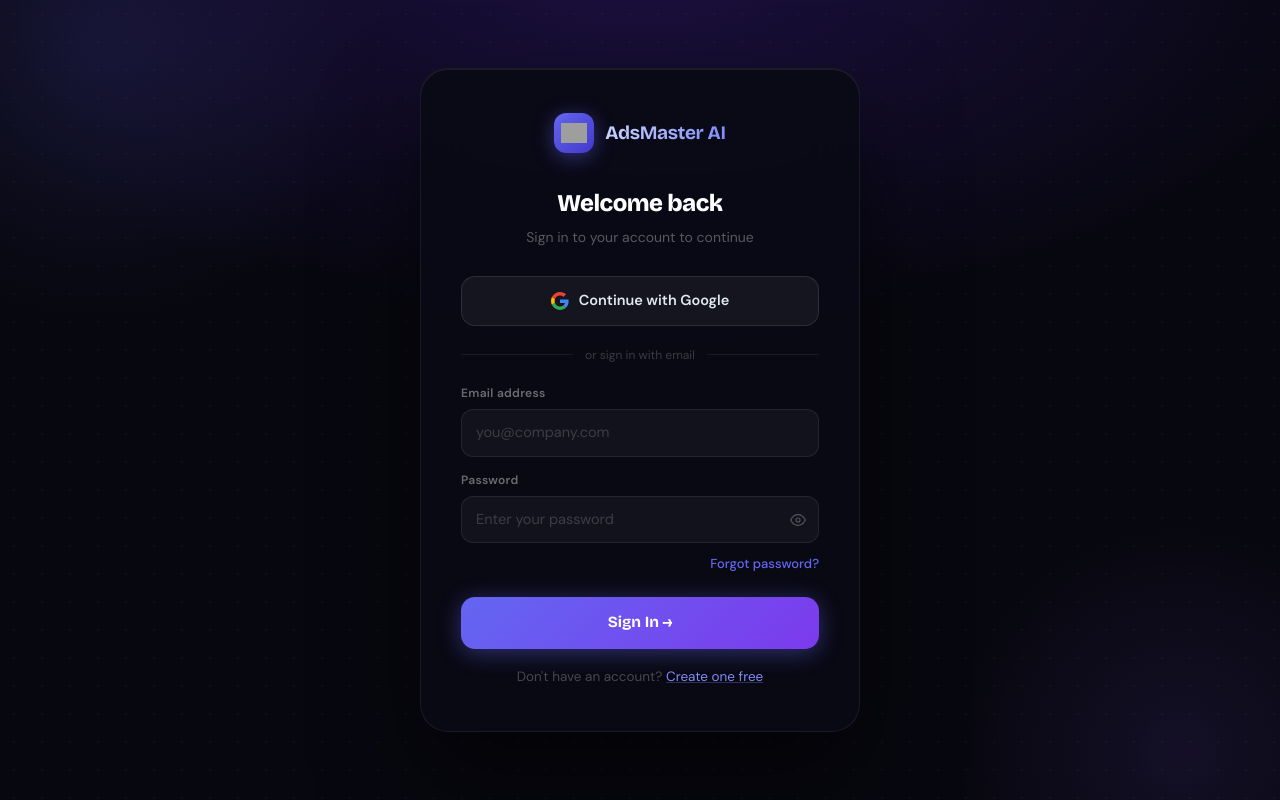
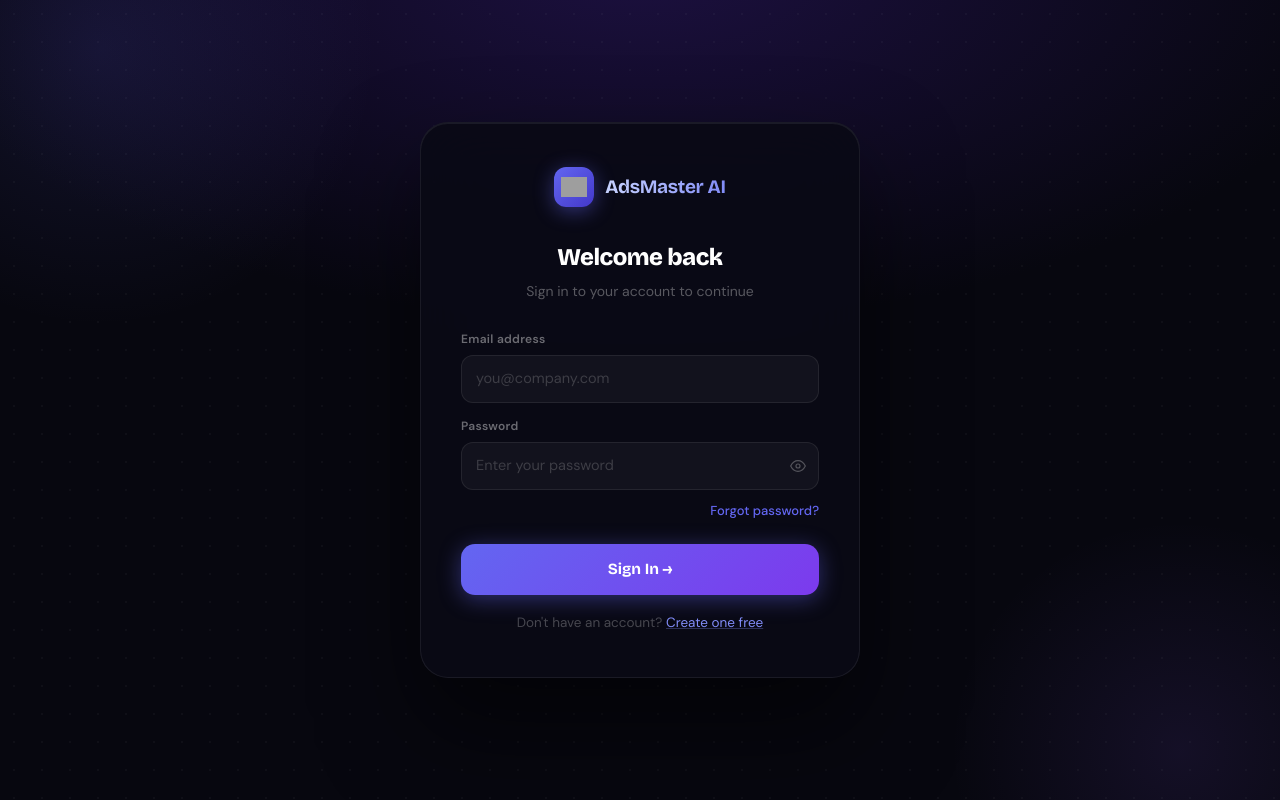
Before and after one commit to AdsMaster-ai/Adsmaster-ai, a Next.js app: page /login in a window 1280 px wide. Built offline with nearby package versions, Linux system fonts and the light colour scheme; grey boxes are pictures that could not be loaded.

Commit message:
remove google login

```diff
--- a/app/login/page.tsx
+++ b/app/login/page.tsx
@@ -128,17 +128,7 @@
               <h1 style={S.title}>Welcome back</h1>
               <p style={S.subtitle}>Sign in to your account to continue</p>
 
-              <button className="lg-goog" style={S.googleBtn} onClick={handleGoogle}>
-                <GoogleIcon /> Continue with Google
-              </button>
-
-              <div style={S.orRow}>
-                <div style={S.orLine} />
-                <span style={S.orText}>or sign in with email</span>
-                <div style={S.orLine} />
-              </div>
-
-              {error && <div style={S.errorBox}>⚠️ {error}</div>}
+                        {error && <div style={S.errorBox}>⚠️ {error}</div>}
 
               <Field label="Email address" type="email" value={email}
                 onChange={setEmail} placeholder="you@company.com" onKeyDown={onKeyDown} />
--- a/app/signup/page.tsx
+++ b/app/signup/page.tsx
@@ -263,7 +263,7 @@
                   const active = perms[p.id];
                   return (
                     <div key={p.id}
-                      className={`perm-card${p.required ? " perm-req" : ""}`}
+                      className={perm-card${p.required ? " perm-req" : ""}}
                       onClick={() => togglePerm(p.id, p.required)}
                       style={{
                         ...S.permCard,
```
